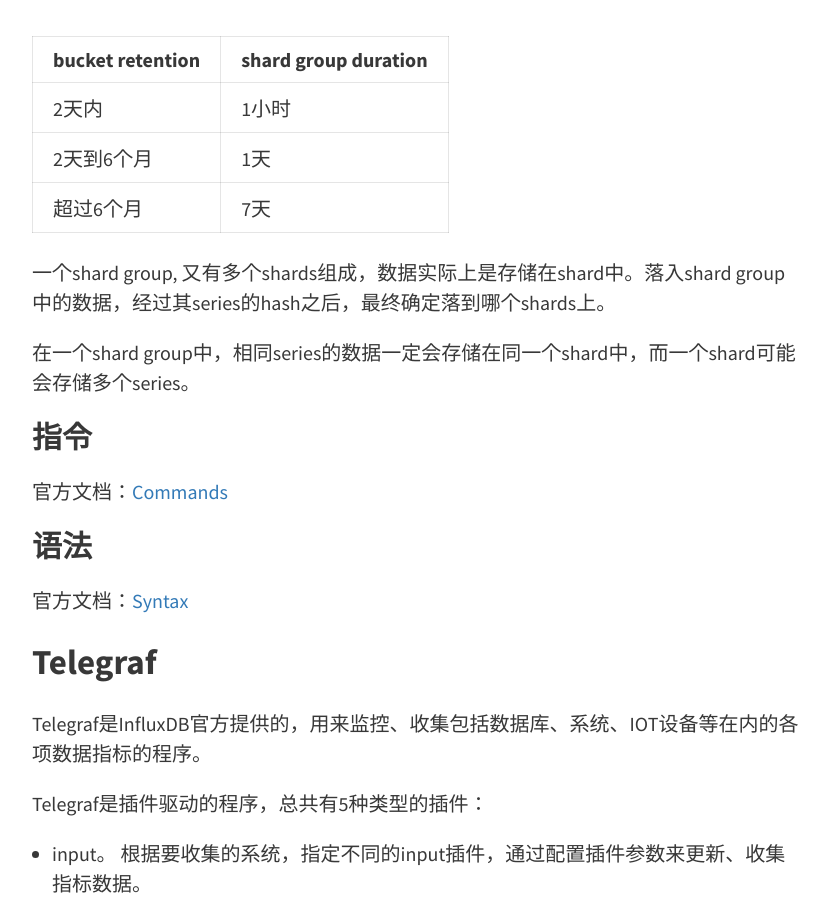
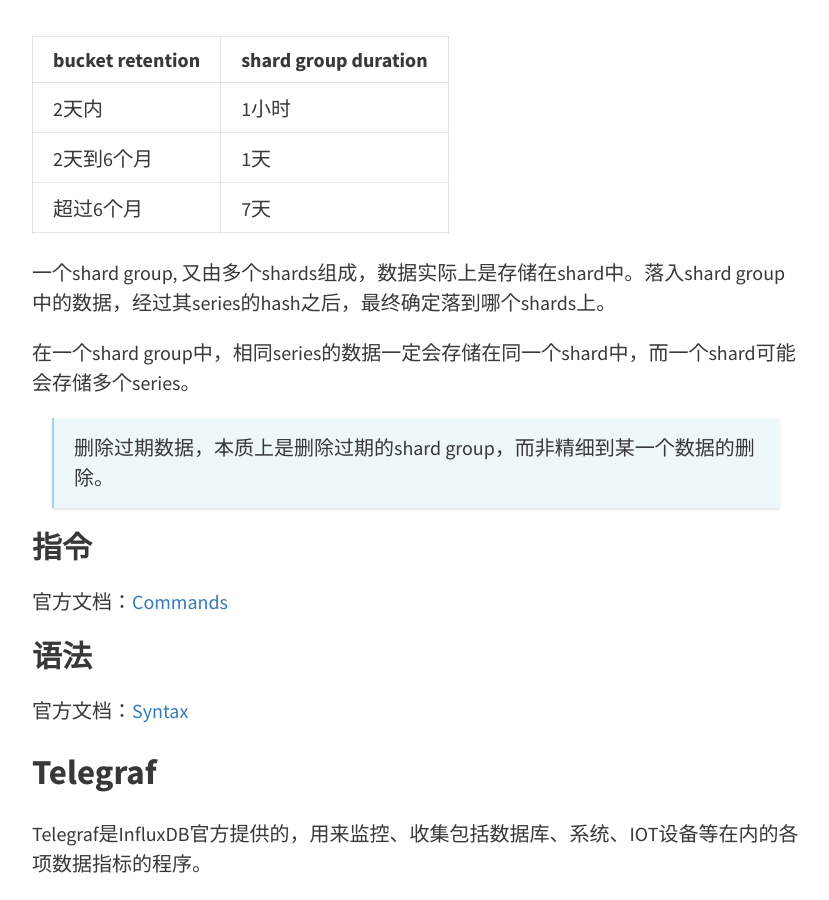
Before and after one commit to ejin66/ejin66.github.io, a Jekyll site: the page built from _posts/2023-01-29-influxdb.md, in a window 1280 px wide and 900 px high, scrolled down 1341 px. Shown: the whole window, without its empty margins (224-1053 px from the left). Built offline with Jekyll 4.4.1, drawn with Linux system fonts in a browser that asks for light colours; some of the changed text lies outside the part shown.

Commit message:
feat: 更新influxdb 文档

```diff
--- a/_posts/2023-01-29-influxdb.md
+++ b/_posts/2023-01-29-influxdb.md
@@ -53,9 +53,11 @@ shard group duration可以在创建bucket时指定，也可以由retention的值
 | 2天到6个月 | 1天 |
 | 超过6个月 | 7天 |
 
-一个shard group, 又有多个shards组成，数据实际上是存储在shard中。落入shard group中的数据，经过其series的hash之后，最终确定落到哪个shards上。
+一个shard group, 又由多个shards组成，数据实际上是存储在shard中。落入shard group中的数据，经过其series的hash之后，最终确定落到哪个shards上。
 
 在一个shard group中，相同series的数据一定会存储在同一个shard中，而一个shard可能会存储多个series。
+
+> 删除过期数据，本质上是删除过期的shard group，而非精细到某一个数据的删除。
 
 ### 指令
 
```
Also changed, not shown: other parts of _posts/2023-01-29-influxdb.md (+1 -1 lines).
